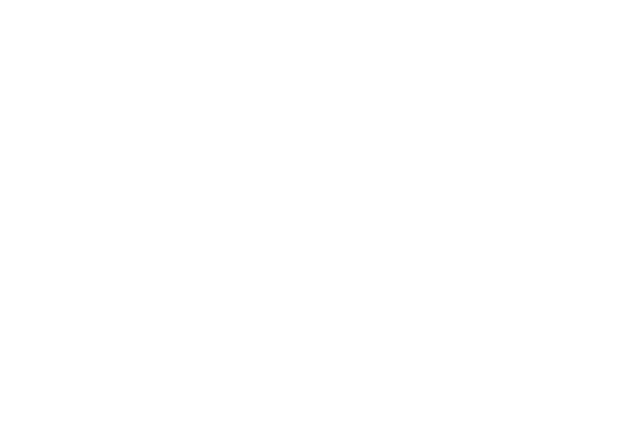
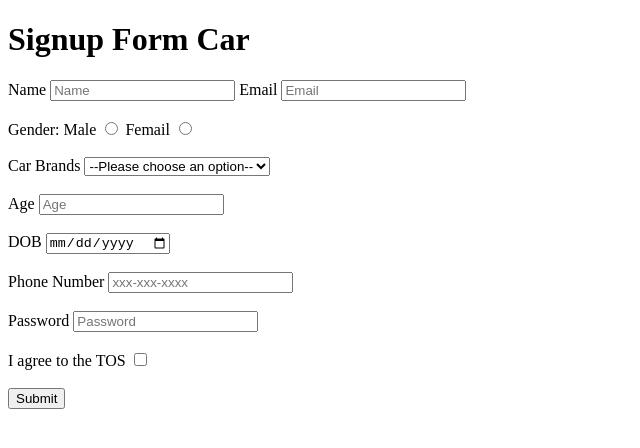
Before and after one commit to acciojob/signup-form-car-ik-deep, a website: page main.html in a window 1280 px wide. Shown: the whole page, without its empty margins (0-640 px from the left). Drawn offline with Linux system fonts and the light colour scheme.

Commit message:
created a submission

```diff
--- a/main.html
+++ b/main.html
@@ -8,6 +8,38 @@
 
 <body>
 	<!-- the entire body must be written by student -->
+	<h1>Signup Form Car</h1>
+	<form action="#" method="post">
+	<label for ="name">Name</label>
+	<input name="name" id="name" type="text" placeholder="Name" required>
+	<label for ="email">Email</label>
+	<input name="email" id="email" type="email" placeholder="Email" required><br><br>
+	<label for ="">Gender:</label>
+		<label for="gender_m">Male</label>
+	<input name="gender" id="gender_m" type="radio" required>
+		<label for="gender_f">Femail</label>
+		<input name="gender" id="gender_f" type="radio" required><br><br>
+<label for="cars">Car Brands</label>
+
+<select name="cars" id="cars">
+	<option value="" disabled selected>--Please choose an option--</option>
+  <option value="volvo">Volvo</option>
+  <option value="saab">Saab</option>
+  <option value="mercedes">Mercedes</option>
+  <option value="audi">Audi</option>
+</select><br><br>
+	<label for ="age">Age</label>
+	<input name="age" id="age" type="number" placeholder="Age" required><br><br>
+	<label for ="dob">DOB</label>
+	<input name="dob" id="dob" type="date" required><br><br>
+	<label for ="tel">Phone Number</label>
+	<input name="phone" id="tel" type="Tel" placeholder="xxx-xxx-xxxx"><br><br>
+		<label for ="password">Password</label>
+	<input name="passord" id="password" type="password" placeholder="Password" required><br><br>
+		<label for ="tos">I agree to the TOS</label>
+	<input name="tos" id="tos" type="checkbox" required><br><br>
+		<button type="submit">Submit</button>
+	</form>
     <script type="text/javascript" src="./script.js">
 </script>
 
```
